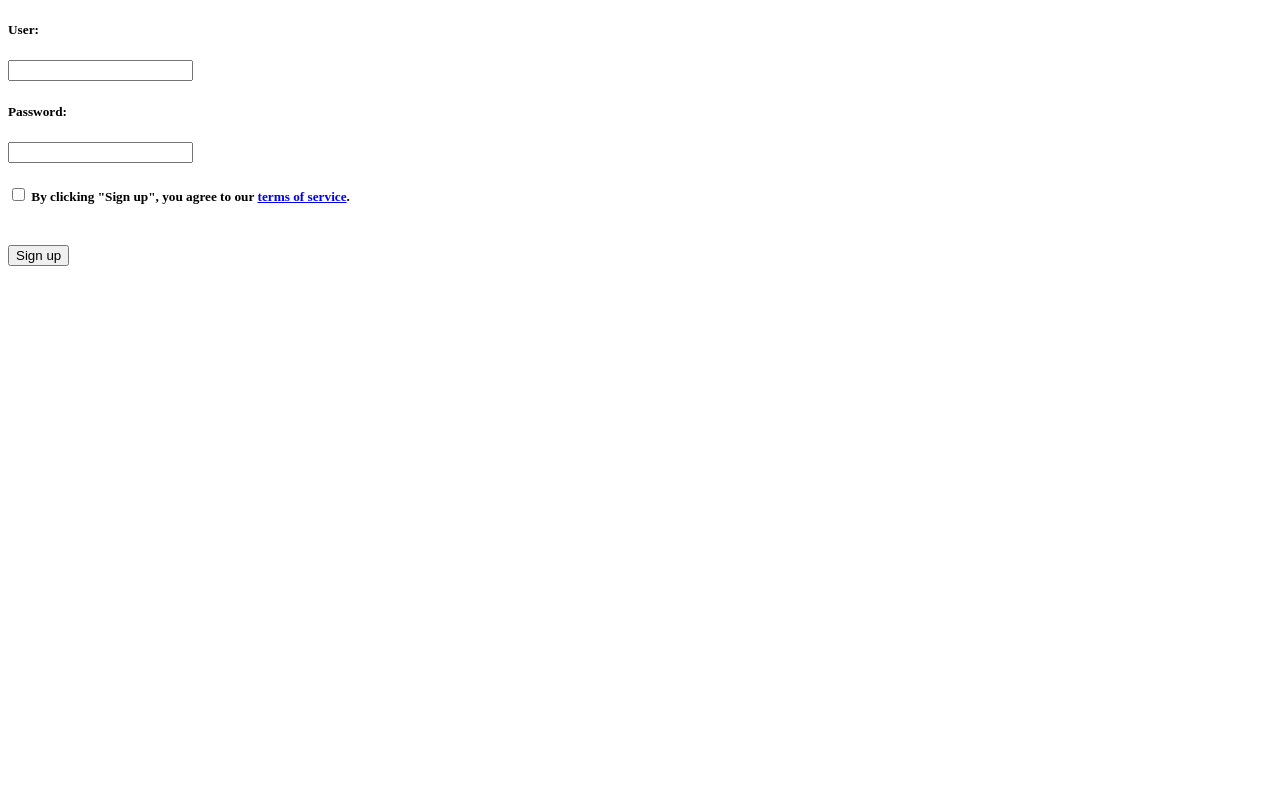
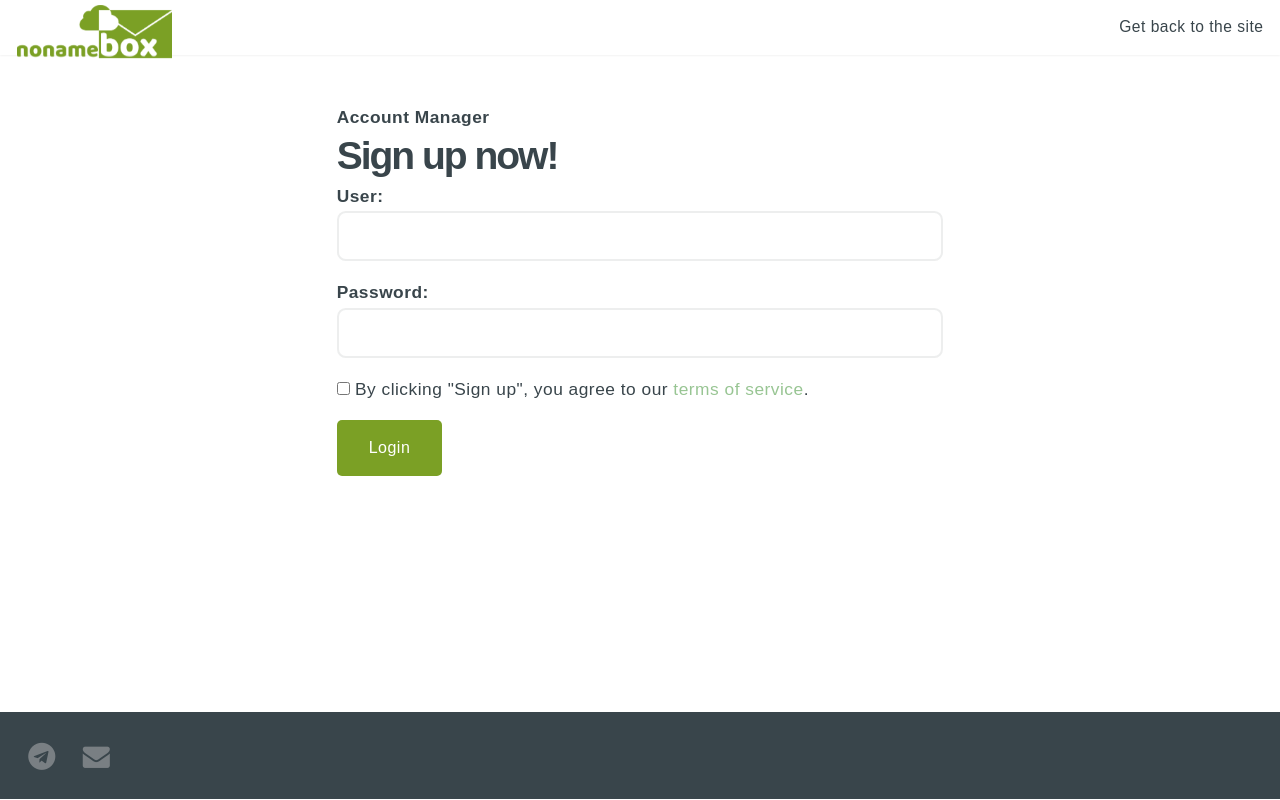
Before and after one commit to lignux-social/nonamebox-account, a PHP site: page /signup.php in a window 1280 px wide. Run offline with PHP 8.4, Linux system fonts and the light colour scheme.

Commit message:
Cleaning Login.php and making the view for signup.php

```diff
--- a/signup.php
+++ b/signup.php
@@ -1,32 +1,68 @@
 <!DOCTYPE html>
+<html>
+  <head>
+    <meta charset="utf-8">
+    <meta name="viewport" content="width=device-width, initial-scale=1" />
+    <title>Signup | NoNameBox</title>
+    <link href="/assets/bootstrap/css/bootstrap.min.css" type="text/css" rel="stylesheet" />
+    <link href="/assets/big-picture/css/font-awesome.min.css" type="text/css" rel="stylesheet" />
+    <link href="/assets/big-picture/css/main.css" type="text/css" rel="stylesheet" />
+    <link href="/assets/big-picture/css/nnb_custom.css" type="text/css" rel="stylesheet" />
+    <link href="/assets/css/custom.css" type="text/css" rel="stylesheet" />
 
-<?php
-/**
- * Created by PhpStorm.
- * User: aniol
- * Date: 8/12/17
- * Time: 4:16 PM
- */
-?>
+  </head>
+  <body>
+    <header id="header"><div class="clearfix">
+      <h1 id="logo"><a href="/"> <img src="/assets/img/gus_nnblogo.png" alt="No Name Box" class="header-logo"></a></h1>
+      </div>
+      <nav id="nav">
+          <ul>
+              <li><a href="http://nonamebox.org/">Get back to the site</a>
+              <div class="clearfix"></div></li>
+          </ul>
+          <div class="clearfix"></div>
+      </nav>
+    </header>
 
-<html>
-    <head>
-        <title>Sign up NoNameBox</title>
-        <meta charset="UTF-8">
-    </head>
+    <div class="container">
+      <div class="row">
+          <div class="col-md-2" >
+          </div>
+          <div class="col-md-8">
+            <h1>Account Manager</h1>
+            <h2>Sign up now!</h2>
+            <form method="post" action="includes/auth.php" id="signup" name="signup">
+              <div class="form-group">
+                  <label><strong>User:</strong></label>
+                  <input type="text" name="new_user" required>
+              </div>
+              <div class="form-group">
+                  <label><strong>Password:</strong></label>
+                  <input type="password" name="new_password" required>
+              </div>
+              <div class="form-group">
+                  <input name="terms" required type="checkbox" >
+                  By clicking "Sign up", you agree to our <a href="#" target="_blank">terms of service</a>.
+              </div>
 
-    <body>
-        <form method="post" action="includes/auth.php" id="signup" name="signup">
-            <h5>User:</h5>
-            <input type="text" name="new_user" required>
 
-            <h5>Password:</h5>
-            <input type="password" name="new_password" required>
+              <div class="form-group">
+              <input type="submit" value="Login" class="btn btn-submit nnb_submit">
+            </div>
+            </form>
+          </div>
+          <div class="col-md-2" >
+          </div>
+      </div>
+    </div>
 
-            <br>
-            <h5><input name="terms" required type="checkbox" > By clicking "Sign up", you agree to our <a href="#" target="_blank">terms of service</a>.</h5>
-            <br>
+    <footer id="footer">
+      <ul class="actions">
+          <li><a href="https://t.me/NoNameBox" class="icon fa-telegram"></a></li>
+          <li><a href="mailto:info@nonamebox.org" class="icon fa-envelope"></a></li>
+      </ul>
+    </footer>
 
-            <input type="submit" value="Sign up">
-    </body>
+    <script src="/assets/jquery/jquery-3.2.1.min.js" type="text/javascript"></script>
+  </body>
 </html>
```
Also changed, not shown: login.php (+0 -23 lines).
